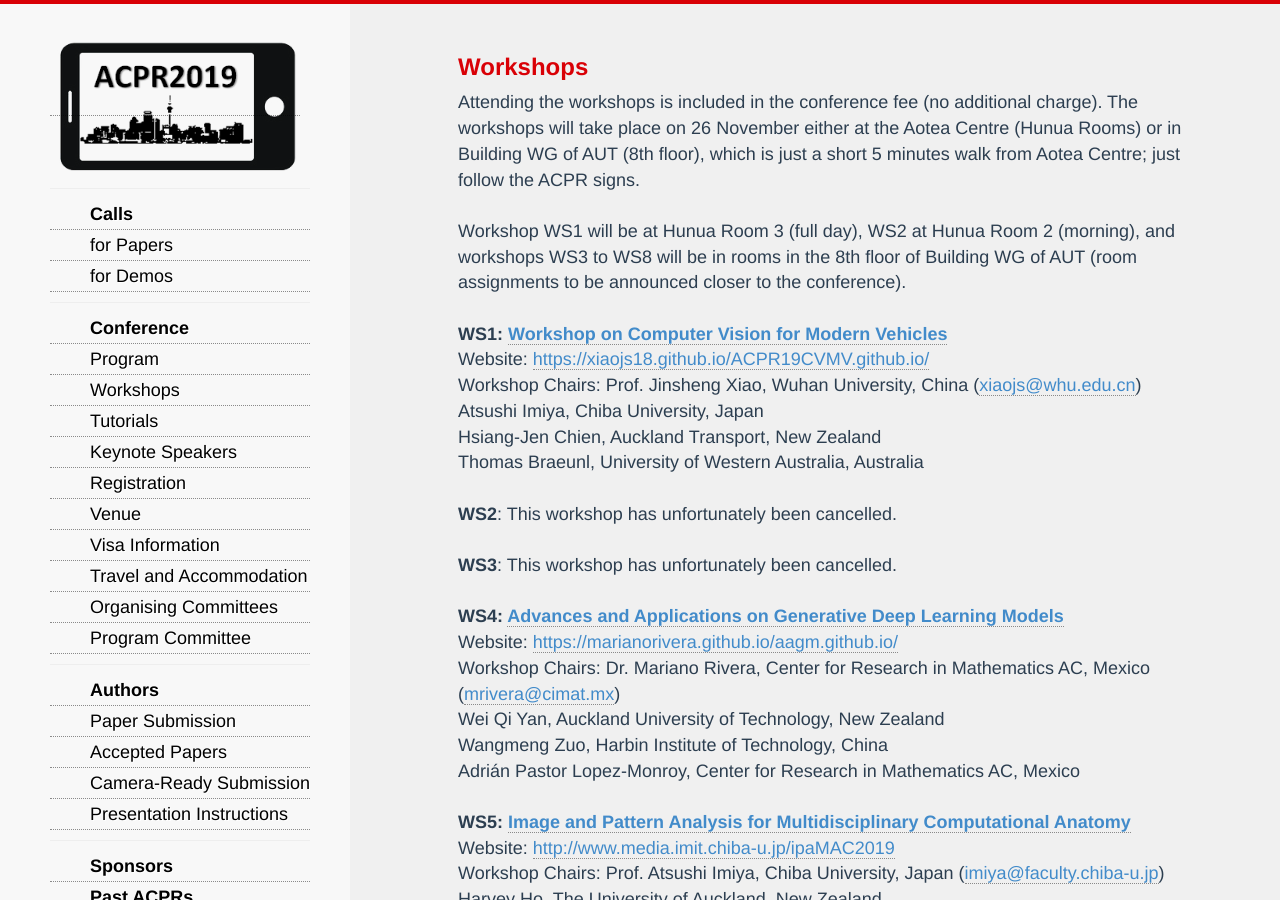
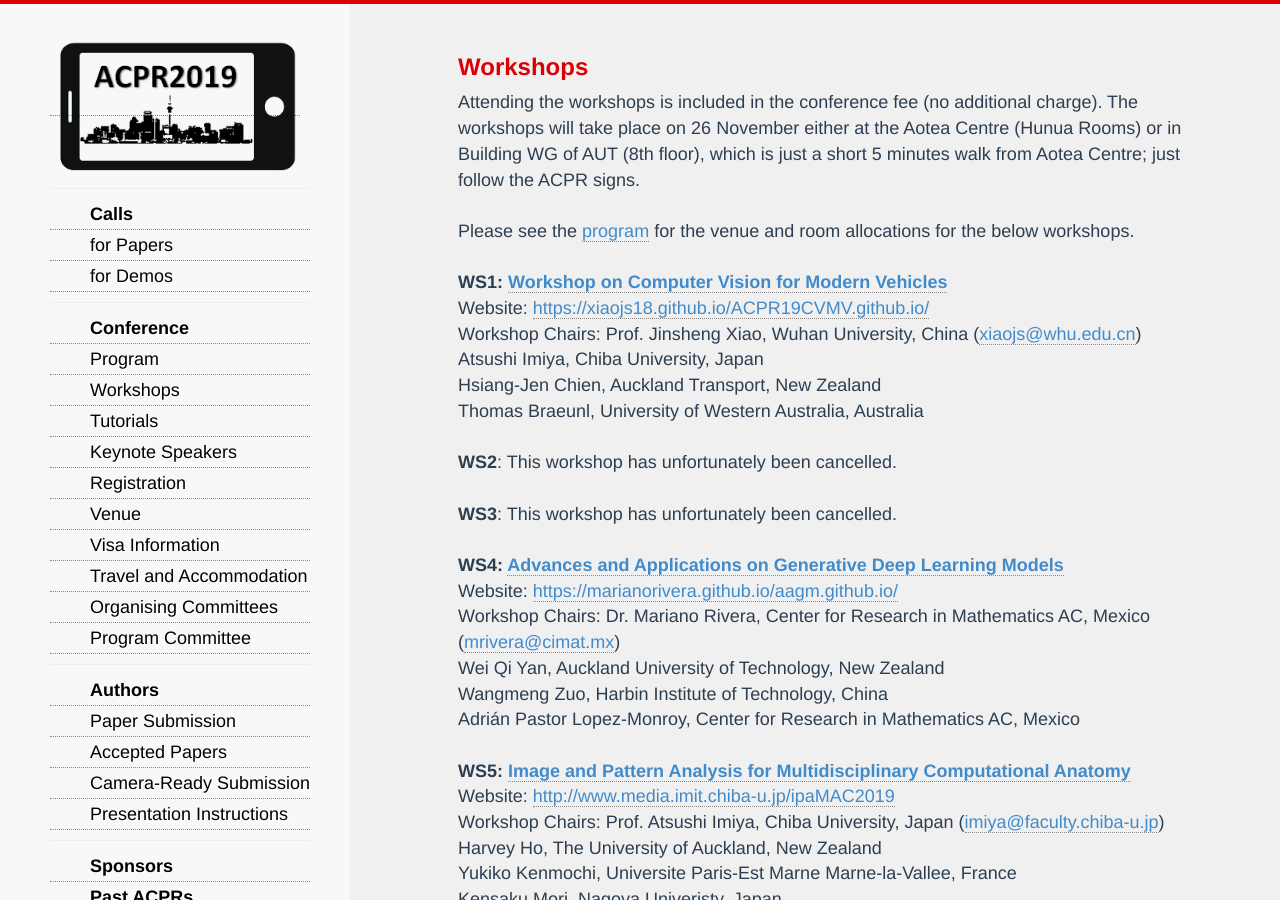
Before and after one commit to AndrewChenUoA/ACPR2019, a Jekyll site: the page built from workshops.html, in a window 1280 px wide and 900 px high. Built offline with Jekyll 4.4.1, drawn with Linux system fonts in a browser that asks for light colours; nearby versions of some CDN libraries; Markdown is read by kramdown in place of the engine named in the settings.

Commit message:
Update room allocations to point to program

```diff
--- a/tutorials.html
+++ b/tutorials.html
@@ -3,7 +3,7 @@ title: ACPR 2019 - The 5th Asian Conference on Pattern Recognition
 ---
 <div>
 <h3>Tutorials</h3>
-Attending the tutorials is included in the conference fee (no additional charge). The tutorials will take place at the Aotea Centre; just follow the ACPR signs pointing to the ground level of the centre. Tutorials T1 and T3 will be in the morning (Hunua Rooms 1 and 2), and T2 in the afternoon (Hunua Room 1) of 26 November.<br/><br/>
+Attending the tutorials is included in the conference fee (no additional charge). The tutorials will take place at the Aotea Centre; just follow the ACPR signs pointing to the ground level of the centre. Please see the <a href="/program.html">program</a> for up-to-date room allocations and timing.<br/><br/>
 
 <b>T1: Classic and Deep Vision for Healthcare Image Analysis: Current Status, Challenges,and Opportunities</b><br/>
 Website: <a href="https://sites.google.com/view/acpr19healthcare">https://sites.google.com/view/acpr19healthcare</a><br/>
--- a/workshops.html
+++ b/workshops.html
@@ -6,7 +6,7 @@ title: ACPR 2019 - The 5th Asian Conference on Pattern Recognition
 
 Attending the workshops is included in the conference fee (no additional charge). The workshops will take place on 26 November either at the Aotea Centre (Hunua Rooms) or in Building WG of AUT (8th floor), which is just a short 5 minutes walk from Aotea Centre; just follow the ACPR signs.<br/><br/>
 
-Workshop WS1 will be at Hunua Room 3 (full day),  WS2 at Hunua Room 2 (morning), and workshops WS3 to WS8 will be in rooms in the 8th floor of Building WG of AUT (room assignments to be announced closer to the conference).<br/><br/>
+Please see the <a href="/program.html">program</a> for the venue and room allocations for the below workshops.<br/><br/>
 
 <b>WS1: <a href="https://xiaojs18.github.io/ACPR19CVMV.github.io/">Workshop on Computer Vision for Modern Vehicles</a></b><br/>
 Website: <a href="https://xiaojs18.github.io/ACPR19CVMV.github.io/">https://xiaojs18.github.io/ACPR19CVMV.github.io/</a><br/>
```
